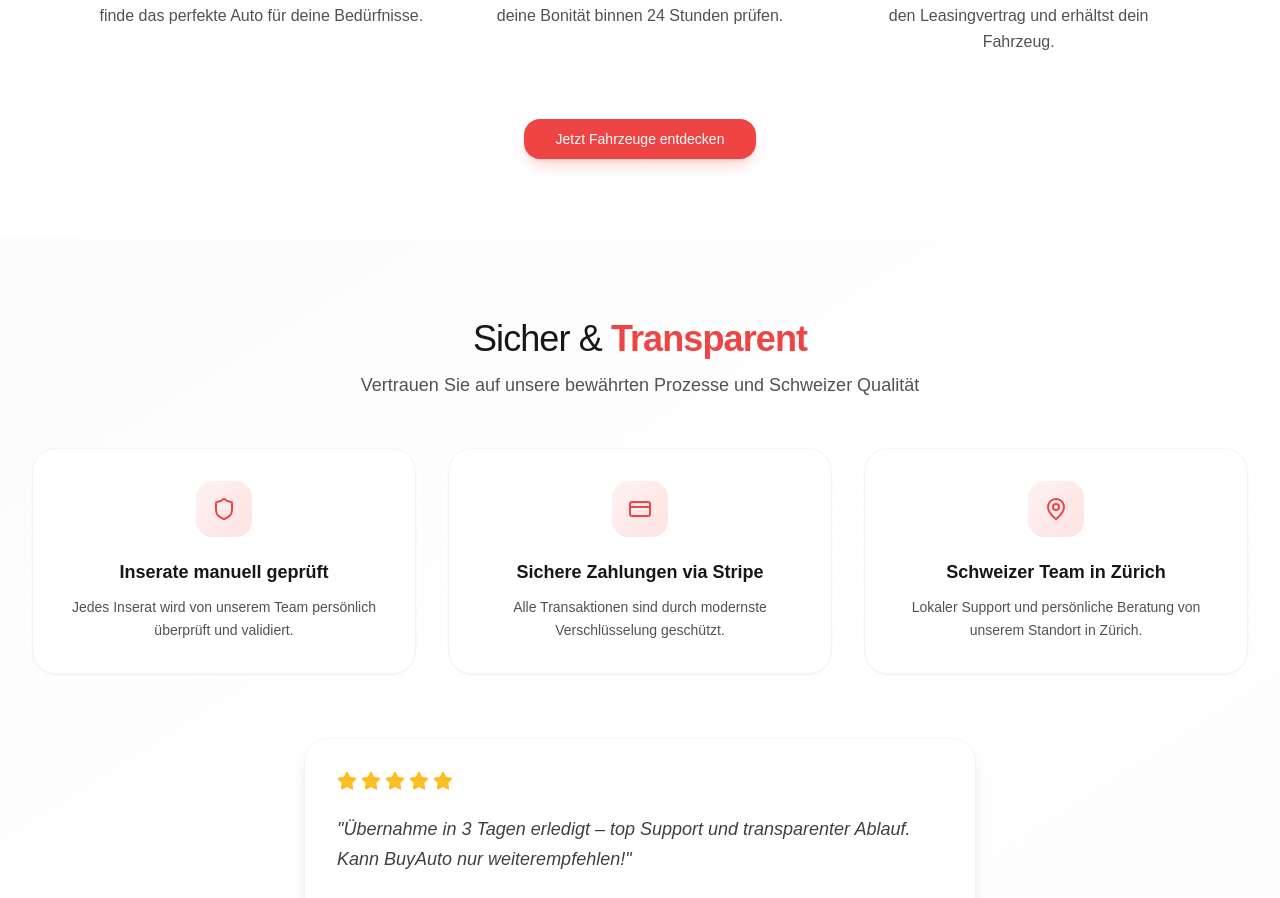
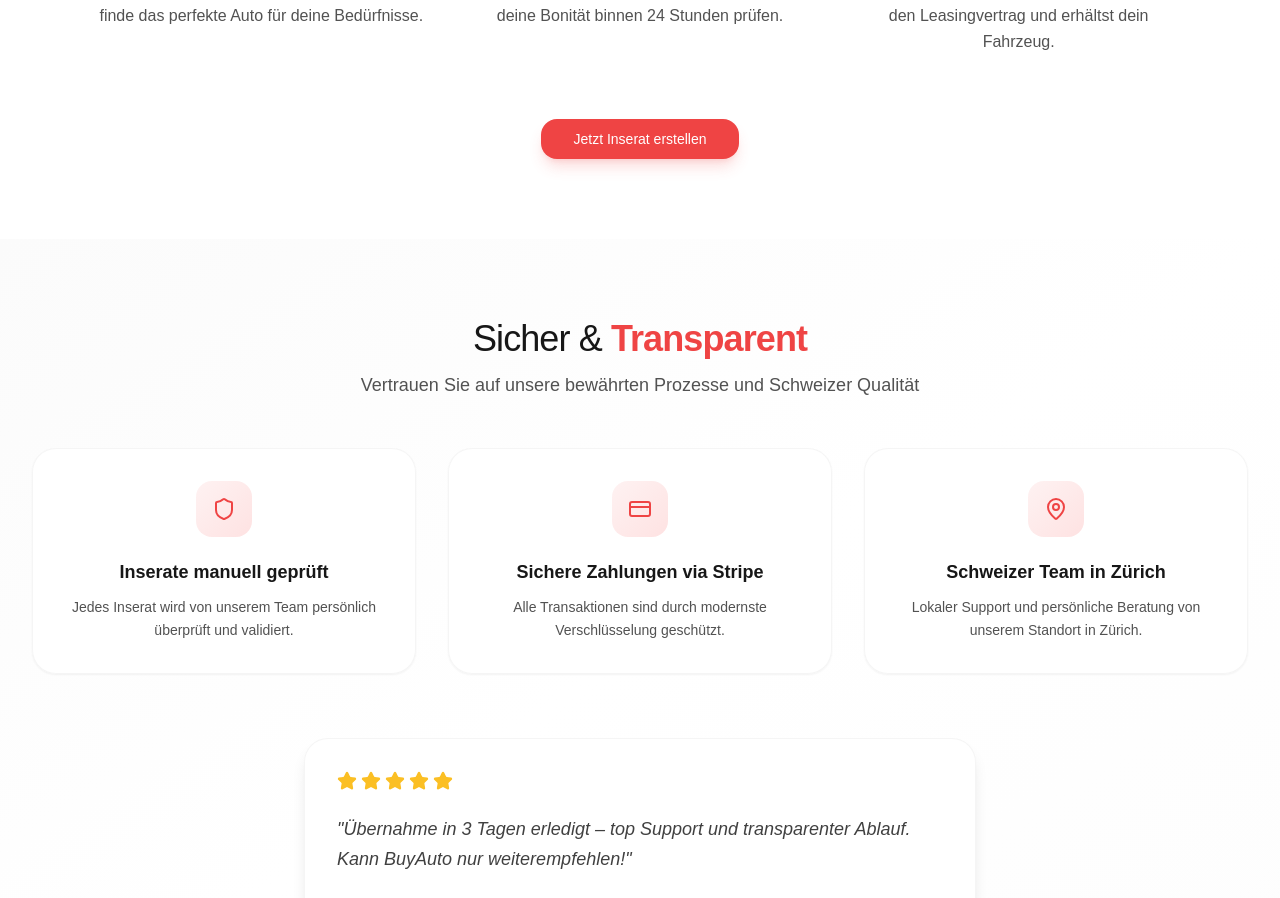
Before and after one commit to vincialmedia/BuyAuto, a Next.js app: page / in a window 1280 px wide. Shown: the part 2865-3763 px from the top of the page. Built offline with nearby package versions, Linux system fonts and the light colour scheme; no server answers; the database is empty.

Commit message:
fix(howitworks): Update 'Jetzt Inserat erstellen' button link

```diff
--- a/src/components/buyauto/HowItWorksSection.tsx
+++ b/src/components/buyauto/HowItWorksSection.tsx
@@ -73,12 +73,12 @@ export default function HowItWorksSection() {
 
         {/* Swiss minimal CTA */}
         <div className="text-center mt-16">
-          <Link href="/suche">
+          <Link href="/inserat-erstellen">
             <Button
               size="lg"
               className="bg-red-500 hover:bg-red-600 text-white px-8 font-medium rounded-2xl shadow-lg shadow-red-500/20 hover:shadow-xl hover:shadow-red-500/25 transition-all duration-200 hover:-translate-y-0.5"
             >
-              Jetzt Fahrzeuge entdecken
+              Jetzt Inserat erstellen
             </Button>
           </Link>
         </div>
```
